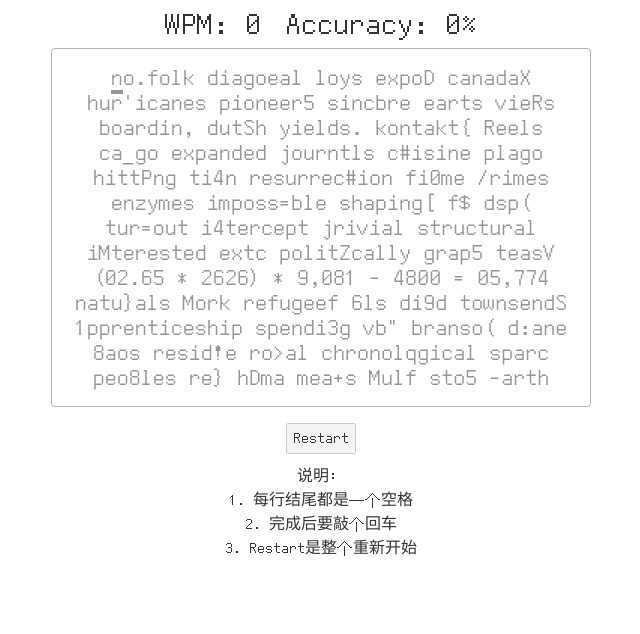
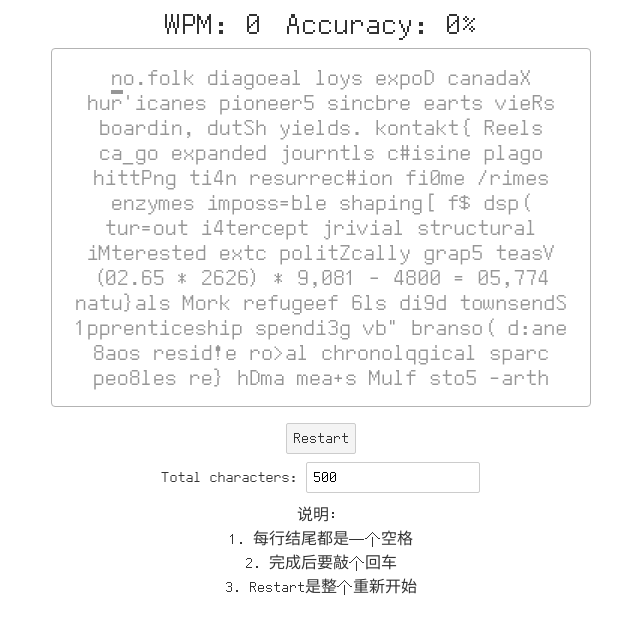
Before and after one commit to abigballoon/type-test, a Svelte app: page / in a window 1280 px wide. Shown: the top 634 px of the page, without its empty margins (319-959 px from the left). Built offline with nearby package versions, Linux system fonts and the light colour scheme.

Commit message:
add setting

```diff
--- a/src/App.svelte
+++ b/src/App.svelte
@@ -1,12 +1,16 @@
+
 <script>
+
   import Meter from "./meter/Meter.svelte";
   import Typebox from "./type-box/Typebox.svelte";
   import Control from "./control/Control.svelte";
+  import Setting from "./settings/Settings.svelte";
 
   let wordcount = 0;
   let started = false;
   let completed = false;
   let restart = false;
+  let settings = {maxLength: 500};
 
   function onWordChanged(data) {
     wordcount = data.detail;
@@ -28,8 +32,15 @@
 
 <main>
   <Meter bind:wordcountData={ wordcount } bind:started={ started } bind:completed={ completed } bind:restartToggle={ restart }/>
-  <Typebox on:wordChanged={ onWordChanged } on:started={ onStarted } on:completed={ onCompleted } bind:restartToggle={ restart }/>
+  <Typebox
+      on:wordChanged={ onWordChanged }
+      on:started={ onStarted }
+      on:completed={ onCompleted }
+      bind:restartToggle={ restart }
+      bind:settings={ settings}/>
+
   <Control on:restart={ handleRestart } />
+  <Setting bind:value={ settings } />
   <div style="text-align: center">
     <div>说明：</div>
     <div>1. 每行结尾都是一个空格</div>
--- /dev/null
+++ b/src/settings/Settings.svelte
@@ -0,0 +1,27 @@
+<script>
+  import { onMount } from "svelte";
+
+  let settings = {
+    maxLength : 500,
+  };
+
+  export let value;
+  $: value = {maxLength: settings.maxLength};
+
+
+  onMount(() => {
+    value = settings;
+  });
+</script>
+
+<div class="setting-main">
+  <span>Total characters: </span><input bind:value={ settings.maxLength } />
+</div>
+
+<style>
+
+.setting-main {
+  text-align: center;
+}
+
+</style>
--- a/src/type-box/Content.svelte
+++ b/src/type-box/Content.svelte
@@ -54,7 +54,7 @@
     wordCountDispatch(
       "wordChanged",
       {
-        "wordcountSpace": typedcontent.length,
+        "wordcountSpace": text.length,
         "wordcount": (typedcontent.replace(/ /g, '')).length,
         "correct": correct,
       },
--- a/src/type-box/Typebox.svelte
+++ b/src/type-box/Typebox.svelte
@@ -4,17 +4,18 @@
   import { createRandomText } from "./text-generator.js";
 
   export let restartToggle = false;
+  export let settings;
 
   let text = "";
 
   $: restartToggle, onRestart();
 
   onMount(() => {
-    text = createRandomText();
+    text = createRandomText(settings);
   });
 
   function onRestart() {
-    text = createRandomText();
+    text = createRandomText(settings);
   }
 
 </script>
--- a/src/type-box/text-generator.js
+++ b/src/type-box/text-generator.js
@@ -1,6 +1,6 @@
 import { WORDS } from "./words.js";
 
-let DEFAULT_MAX_LENGTH = 500;
+let DEFAULT_MAX_LENGTH = 50;
 let NUMBER = "1234567890";
 let SYMBLE = "{}_+-=[]<>,./;':\"!@#$%^&*()";
 let COMMON_SYMBLE = "_+-=,./;':\"!@%()";
```
